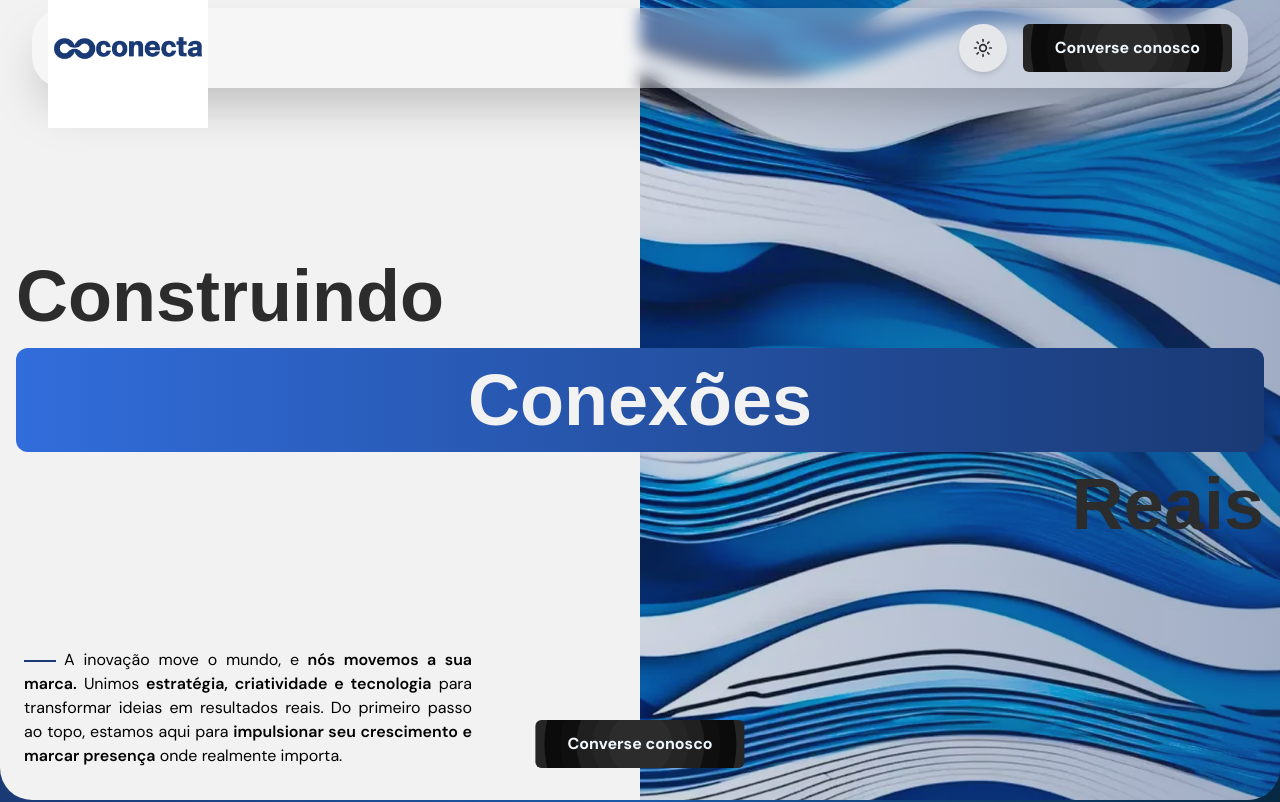
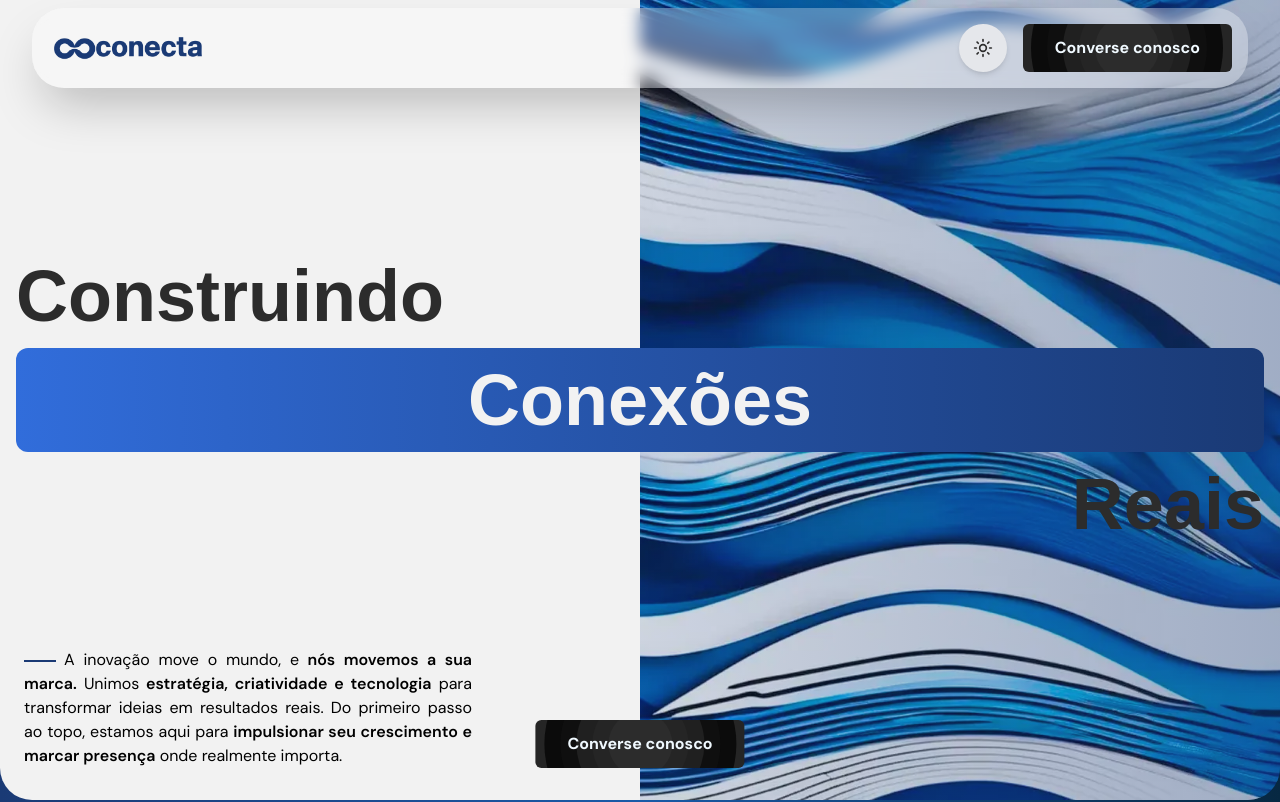
Before and after one commit to DevJeipi/Site-Oficial-Equipe-Conecta, a Next.js app: page / in a window 1280 px wide. Shown: the top 802 px of the page. Built offline with nearby package versions, Linux system fonts and the light colour scheme; a web font is replaced by a local one.

Commit message:
image: logo in webp, on avif didnt worked

```diff
--- a/src/components/header.tsx
+++ b/src/components/header.tsx
@@ -9,7 +9,7 @@ export function Header() {
       <div className="flex container rounded-4xl items-center justify-between h-16 sm:h-20 px-8">
         <Link href="/">
           <Image
-            src="/logo-conecta.avif"
+            src="/logo-conecta.webp"
             alt="Logo Equipe Conecta"
             width={160}
             height={24}
```
Also changed, not shown: public/logo-conecta.avif (deleted), public/logo-conecta.webp (added).
